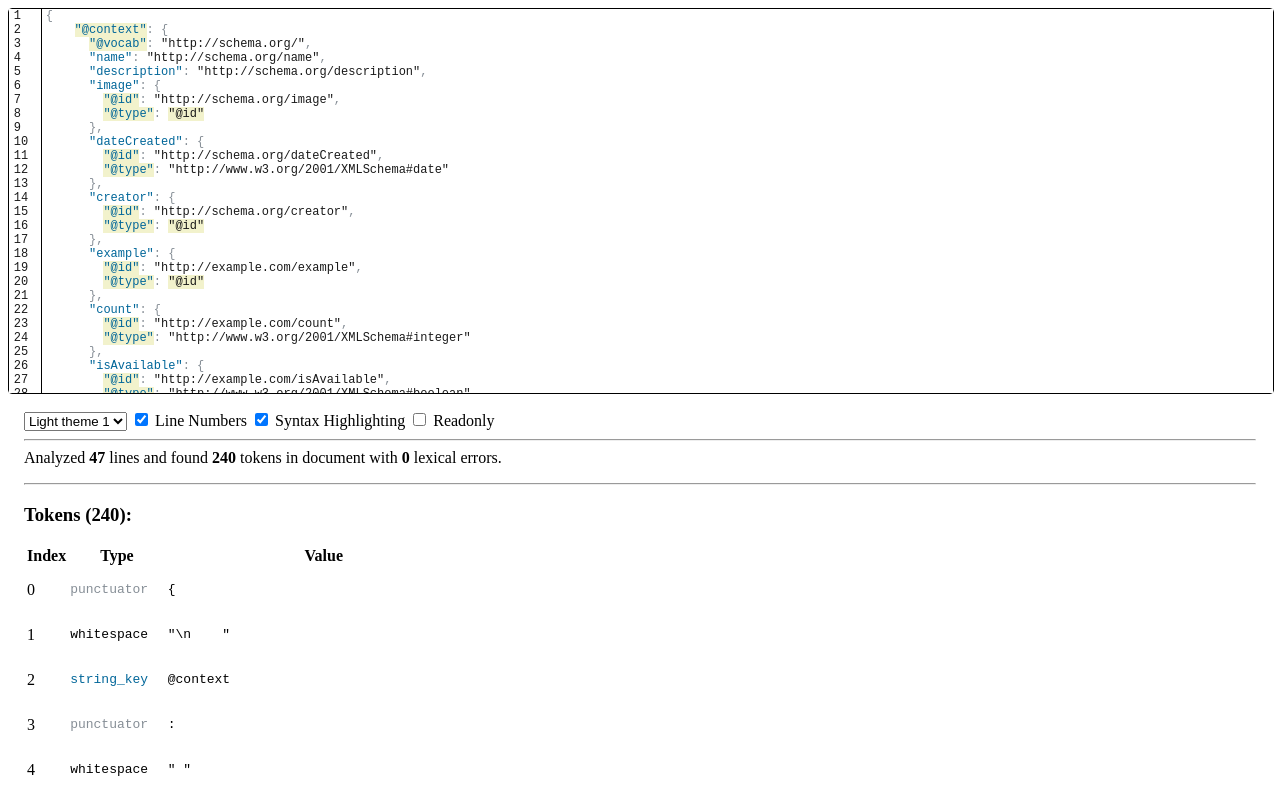
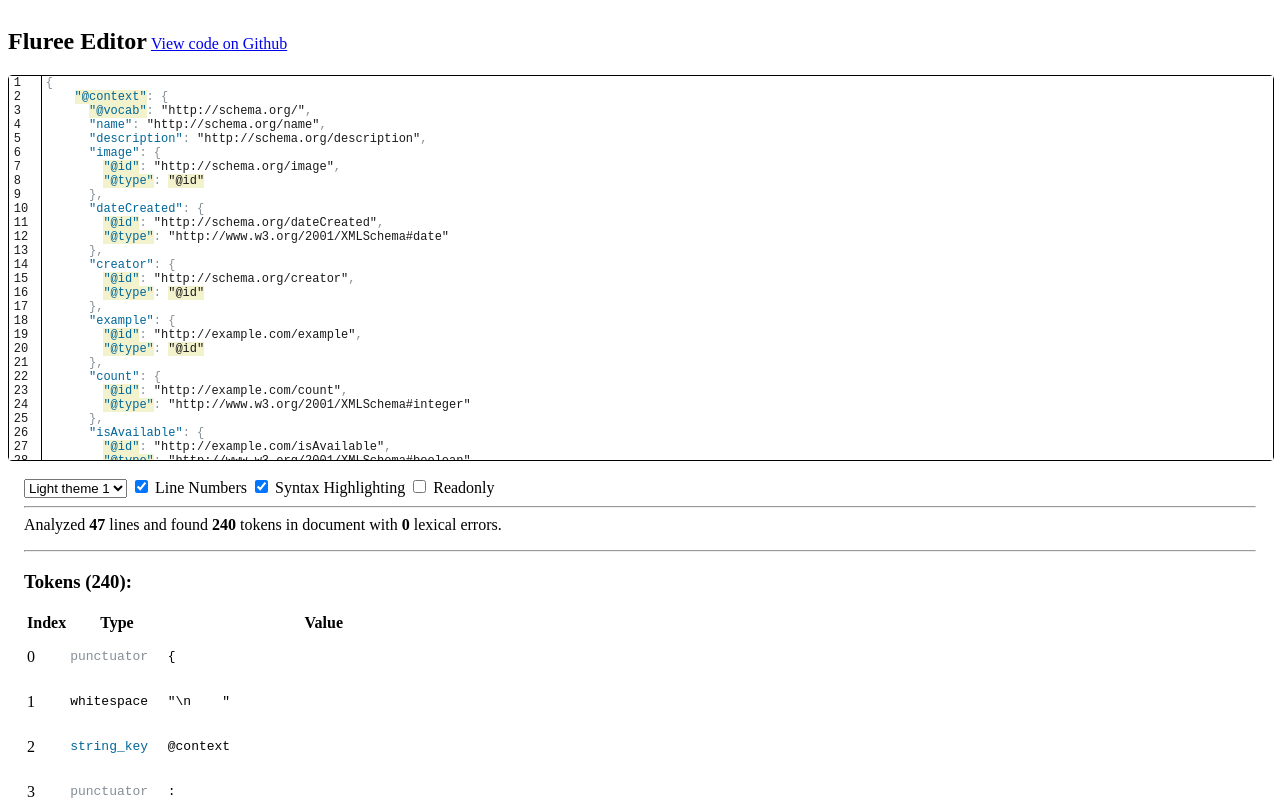
Before and after one commit to johncrowley-s2/fluree-editor, a React (Vite) app: page / in a window 1280 px wide. Shown: the top 800 px of the page. Built offline with nearby package versions, Linux system fonts and the light colour scheme; the HTML template or start-up script is replaced by a standard one.

Commit message:
Add title; update readme

```diff
--- a/src/App.tsx
+++ b/src/App.tsx
@@ -125,6 +125,16 @@ function App() {
 
   return (
     <>
+      <div style={{ display: "flex", alignItems: "baseline" }}>
+        <h2>Fluree Editor </h2>&nbsp;
+        <a
+          href="https://github.com/johncrowley-s2/fluree-editor"
+          target="_blank"
+        >
+          {" "}
+          View code on Github
+        </a>
+      </div>
       <div
         style={{
           width: "100%",
```
Also changed, not shown: 1 other file (tests, documents, lock files or other folders).
